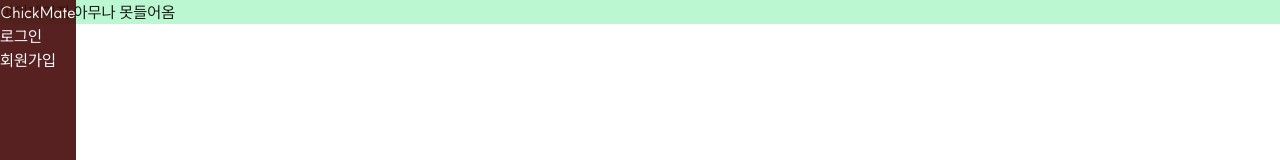
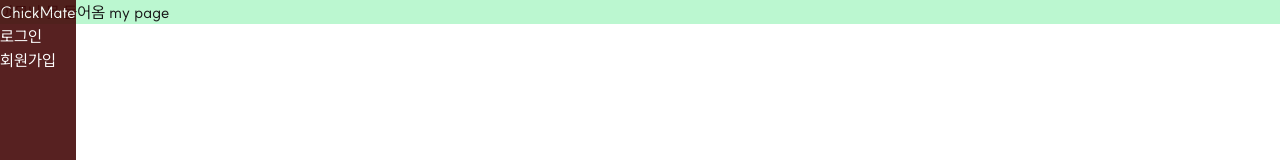
Before and after one commit to choichangyeon/ChickMate, a Next.js app: page /my-page in a window 1280 px wide. Shown: the top 160 px of the page. Built offline with nearby package versions, Linux system fonts and the light colour scheme; no server answers.

Commit message:
rename:#9 MaPage arrow function으로 변경 - 코드 컨벤션에 맞추기 위해

```diff
--- a/src/app/(with-nav)/my-page/page.tsx
+++ b/src/app/(with-nav)/my-page/page.tsx
@@ -1,3 +1,5 @@
-export default function MyPage() {
-  return <div>마이페이지 아무나 못들어옴</div>;
-}
+export const MyPage = () => {
+  return <div>아무나 못 들어옴 my page</div>;
+};
+
+export default MyPage;
```
